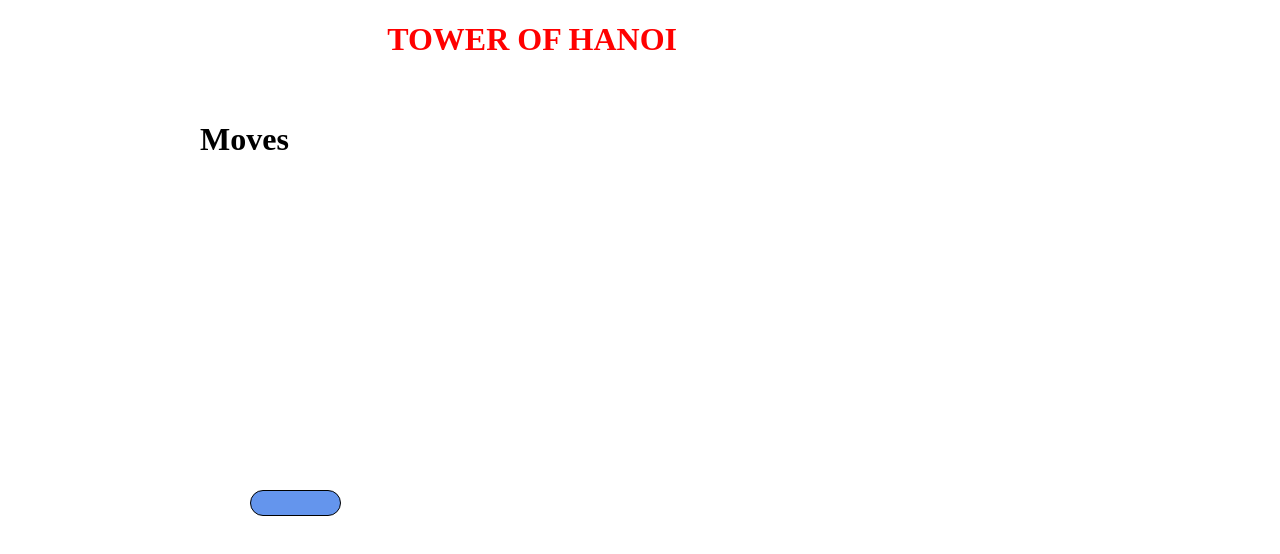
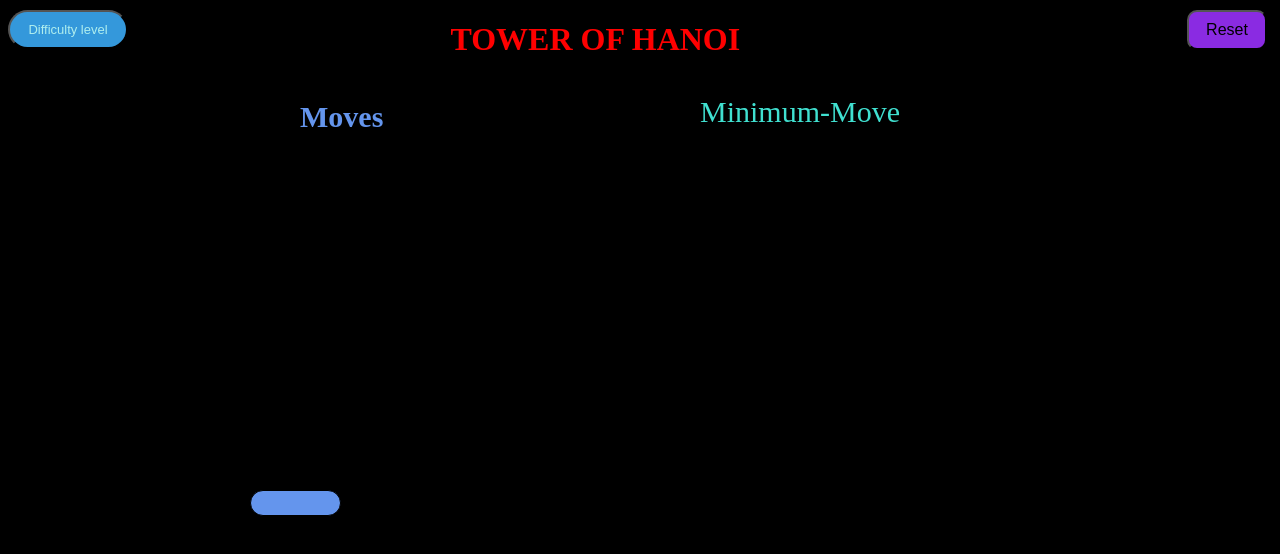
Before and after one commit to nano782/nano782, a plain HTML site: page towerOfHanoi/towerOfHanoi.html in a window 1280 px wide. Drawn offline with Linux system fonts and the light colour scheme.

Commit message:
edit css to toh

```diff
--- a/towerOfHanoi/tower.css
+++ b/towerOfHanoi/tower.css
@@ -36,7 +36,7 @@
  .heading-area h1{
     display: flex;
     color: red;
-    margin-left: 30%;
+    margin-left: 35%;
  }
 
 
@@ -53,8 +53,57 @@
     cursor: move;
  }
 
- .move-area{
+ .move-area, .moves{
     position: fixed;
-    top: 100px;
-    left: 200px;
+    top: 80px;
+    left: 300px;
+    color: cornflowerblue;
+    font-size: 30px;
  }
+
+
+.move-area, .minimum-move{
+   display: inline;
+   color: turquoise;
+   font-size: 30px;
+   margin-left: 200px;
+   top: 95px;
+}
+
+
+
+.drop-btn {
+   background-color: #3498DB;
+   color: paleturquoise;
+   padding: 10px;
+   font-size: 13px;
+   cursor: pointer;
+   border-radius: 20px;
+   width:120px ;
+   margin-top: 0px;
+ }
+.difficulty-level{
+   margin-top: -70px;
+
+}
+.difficulty{
+   display: none;
+   position: absolute;
+   z-index: 1;
+
+}
+.reset-btn{
+   float: right;
+}
+.reset{
+   border-radius: 10px;
+   padding: 5px;
+   margin-right: 5px;
+   height: 40px;
+   width: 80px;
+   font-size: 16px;
+   background-color: blueviolet;
+}
+body{
+   background-color: black;
+}
--- a/towerOfHanoi/towerOfHanoi.html
+++ b/towerOfHanoi/towerOfHanoi.html
@@ -16,7 +16,22 @@
     <div class="ring" id="ring3" style="bottom: 42%; width: 5%; left: 20.5%;"></div> -->
 
     <div class="move-area">
-        <h1 id="moves">Moves</h1>
+        <h1 id="moves" class="moves">Moves</h1>
+        <div class="total-moves-display"></div>
+        <div class="minimum-move">Minimum-Move</div>
+    </div>
+
+
+    <div class="difficulty-level" id="difficulty-level">
+        <button class="drop-btn">Difficulty level</button>
+        <div class="difficulty">
+            <a href="#">1</a>
+            <a href="#">2</a>
+            <a href="#">3</a>
+        </div>
+        <div class="reset-btn">
+            <button class="reset">Reset</button>
+        </div>
     </div>
     <script src="./tower.js"></script>
 
```
